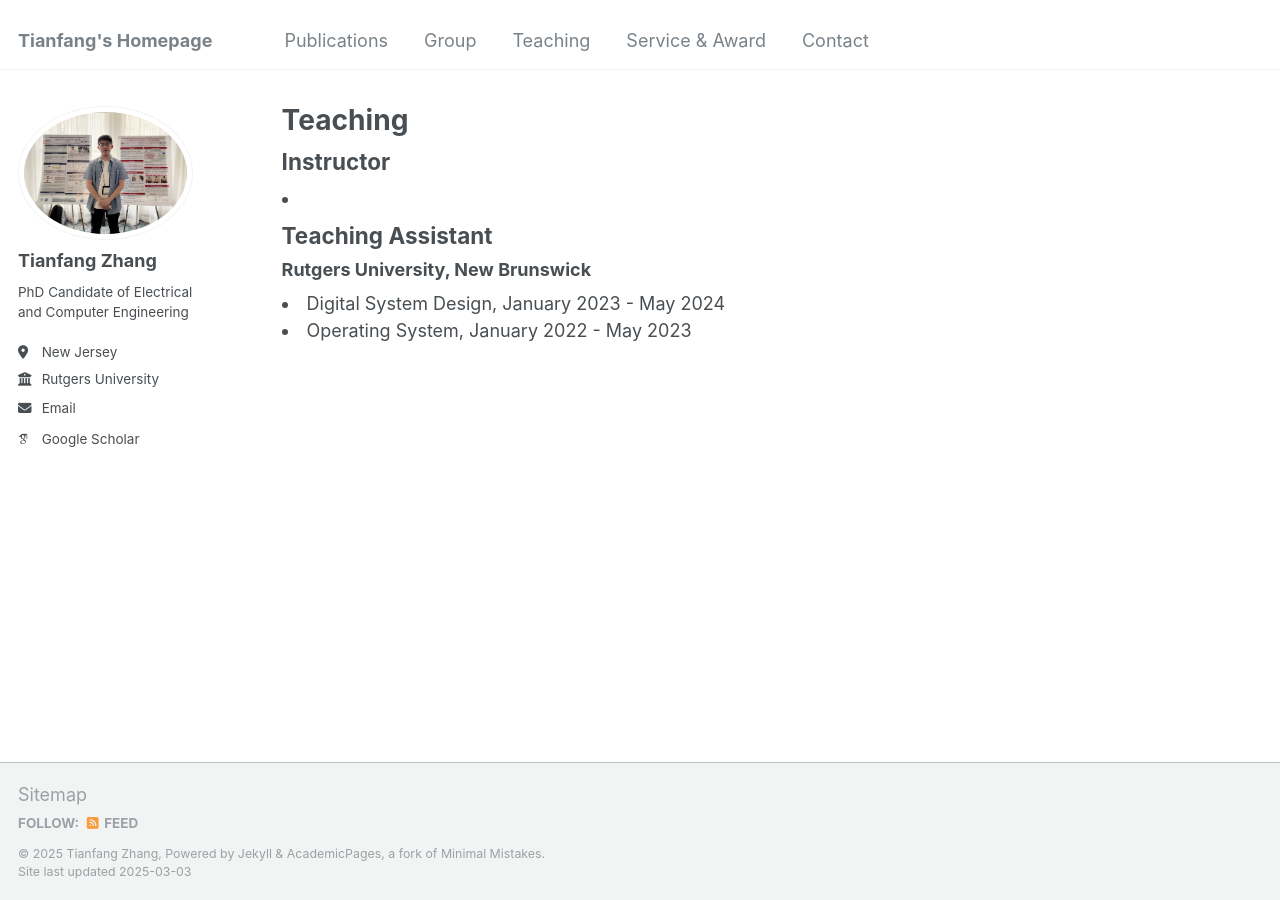
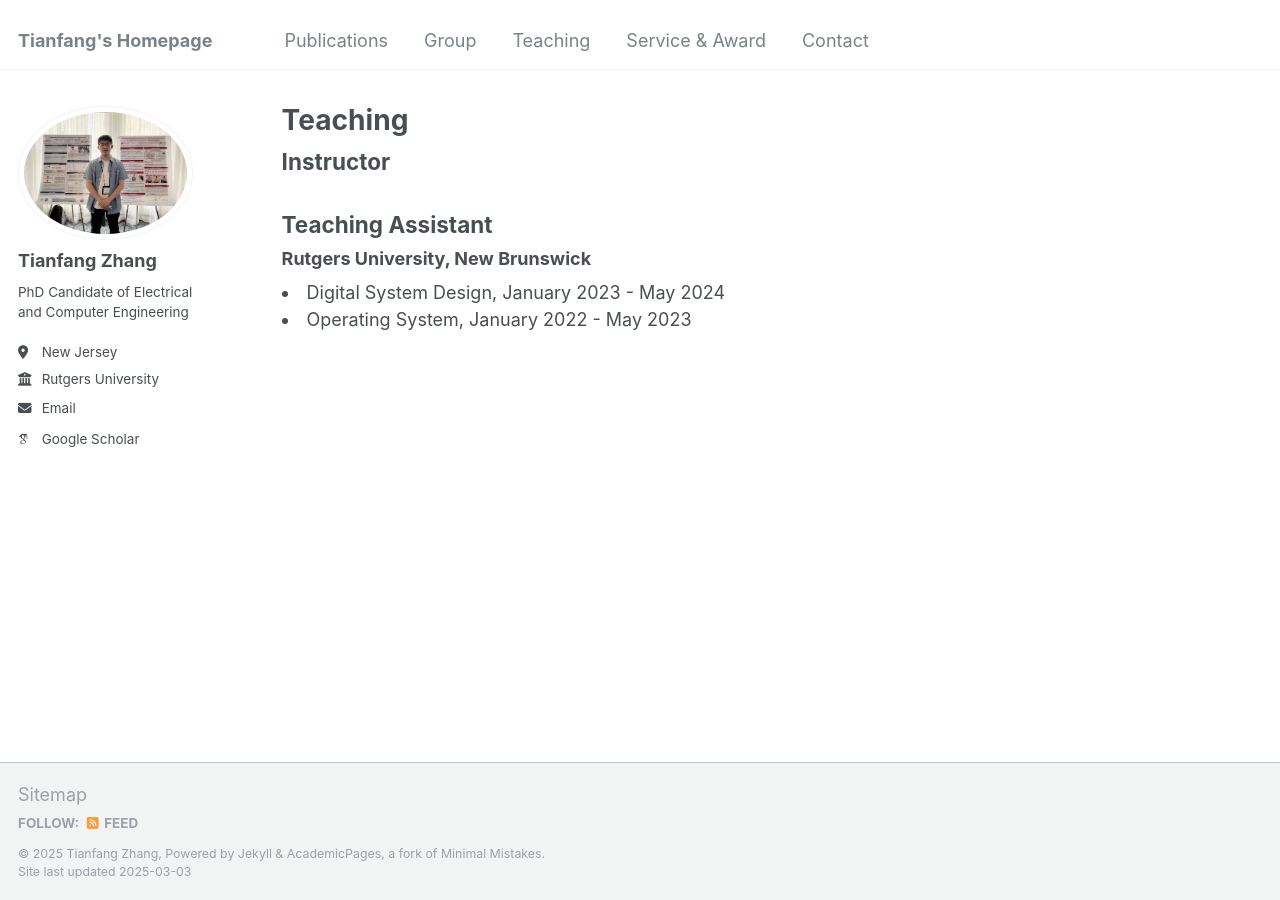
Before and after one commit to tianfang96/tianfang96.github.io, a Jekyll site: the page built from _pages/teaching.html, in a window 1280 px wide. Built offline with Jekyll 4.4.1, drawn with Linux system fonts in a browser that asks for light colours; some web fonts are replaced.

Commit message:
Update teaching.html

```diff
--- a/_pages/teaching.html
+++ b/_pages/teaching.html
@@ -5,7 +5,7 @@ permalink: /teaching/
 author_profile: true
 ---
 <h2 style="margin-top: 10px; margin-bottom: 10px;"><strong>Instructor</strong></h2>
-<li class="course"> </li>
+<h3> </h3>
 
 <h2 style="margin-top: 10px; margin-bottom: 10px;"><strong>Teaching Assistant</strong></h2>
 <h3 style="margin-top: 10px;">Rutgers University, New Brunswick</h3>
```
